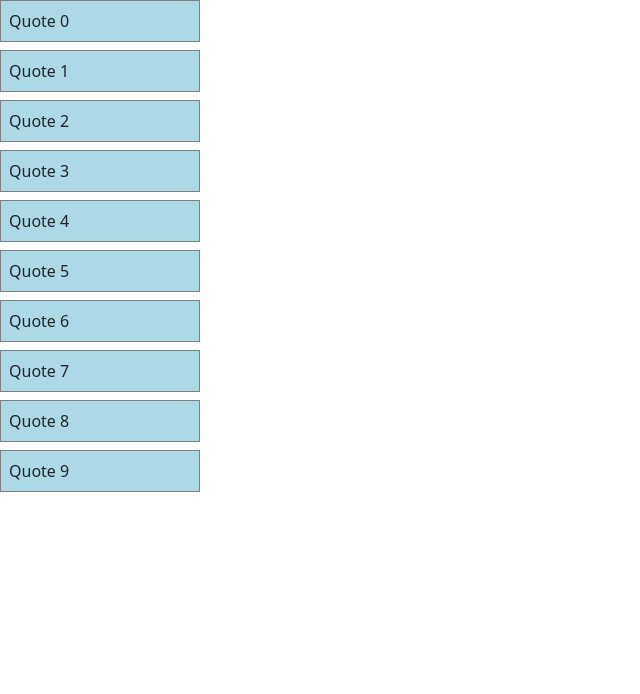
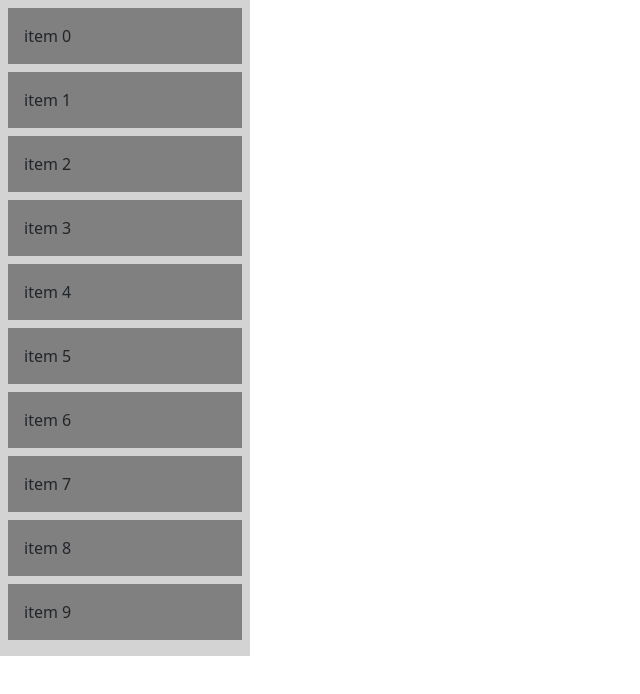
Before and after one commit to hulyaayarr/FE-4177P, a React (Vite) app: page / in a window 1280 px wide. Shown: the top 694 px of the page, without its empty margins (0-640 px from the left). Built offline with nearby package versions, Linux system fonts and the light colour scheme.

Commit message:
changing droppable functionality

```diff
--- a/src/App.tsx
+++ b/src/App.tsx
@@ -1,23 +1,23 @@
-import React, { useState } from "react";
-import styled from "@emotion/styled";
+import { Component } from "react";
 import { DragDropContext, Droppable, Draggable } from "react-beautiful-dnd";
+
+// fake data generator
+const getItems = (count: number, offset = 0) =>
+  Array.from({ length: count }, (_, k) => k).map((k) => ({
+    id: `item-${k + offset}`,
+    content: `item ${k + offset}`,
+  }));
 
 type Quote = {
   id: string;
   content: string;
 };
-
-// fake data generator
-const initial = Array.from({ length: 10 }, (_, k) => k).map((k) => {
-  const custom: Quote = {
-    id: `id-${k}`,
-    content: `Quote ${k}`,
-  };
-  return custom;
-});
-
-const grid = 8;
-const reorder = (list, startIndex, endIndex): Quote[] => {
+// a little function to help us with reordering the result
+const reorder = (
+  list: Quote[],
+  startIndex: number,
+  endIndex: number
+): Quote[] => {
   const result: Quote[] = Array.from(list);
   const [removed] = result.splice(startIndex, 1);
   result.splice(endIndex, 0, removed);
@@ -25,44 +25,15 @@ const reorder = (list, startIndex, endIndex): Quote[] => {
   return result;
 };
 
-const QuoteItem = styled.div`
-  width: 200px;
-  border: 1px solid grey;
-  margin-bottom: ${grid}px;
-  background-color: lightblue;
-  padding: ${grid}px;
-`;
-
-function Quote({ quote, index }) {
-  return (
-    <Draggable key={quote.id} draggableId={quote.id} index={index}>
-      {(provided) => (
-        <QuoteItem
-          ref={provided.innerRef}
-          {...provided.draggableProps}
-          {...provided.dragHandleProps}
-        >
-          {quote.content}
-        </QuoteItem>
-      )}
-    </Draggable>
-  );
-}
-
-const QuoteList = React.memo(function QuoteList({
-  quotes,
-}: {
-  quotes: Quote[];
-}) {
-  return quotes.map((quote: Quote, index: number) => (
-    <Quote quote={quote} index={index} key={quote.id} />
-  ));
-});
-
 /**
  * Moves an item from one list to another list.
-
-const move = (source, destination, droppableSource, droppableDestination) => {
+ */
+const move = (
+  source: Quote[],
+  destination: Quote[],
+  droppableSource,
+  droppableDestination
+): Quote[] => {
   const sourceClone = Array.from(source);
   const destClone = Array.from(destination);
   const [removed] = sourceClone.splice(droppableSource.index, 1);
@@ -76,55 +47,118 @@ const move = (source, destination, droppableSource, droppableDestination) => {
   return result;
 };
 
-const getItemStyle = (isDragging, draggableStyle) => ({
+const grid = 8;
+
+// eslint-disable-next-line @typescript-eslint/no-explicit-any
+const getItemStyle = (isDragging: boolean, draggableStyle: any) => ({
   // some basic styles to make the items look a bit nicer
   userSelect: "none",
   padding: grid * 2,
   margin: `0 0 ${grid}px 0`,
 
-  // change background colour if dragging
+  // change background color if dragging
   background: isDragging ? "lightgreen" : "grey",
 
-  // styles we need to apply on draggables
+  // styles we need to apply on draggable
   ...draggableStyle,
 });
-const getListStyle = (isDraggingOver) => ({
+
+const getListStyle = (isDraggingOver: boolean) => ({
   background: isDraggingOver ? "lightblue" : "lightgrey",
   padding: grid,
   width: 250,
 });
-*/
-function App() {
-  const [state, setState] = useState(initial);
 
-  function onDragEnd(result) {
-    if (!result.destination) {
+class App extends Component {
+  state = {
+    items: getItems(10),
+    selected: getItems(5, 10),
+  };
+
+  /**
+   * A semi-generic way to handle multiple lists. Matches
+   * the IDs of the droppable container to the names of the
+   * source arrays stored in the state.
+   */
+  id2List = {
+    droppable: "items",
+    droppable2: "selected",
+  };
+
+  getList = (id: string) => this.state[this.id2List[id]];
+
+  onDragEnd = (result) => {
+    const { source, destination } = result;
+
+    // dropped outside the list
+    if (!destination) {
       return;
     }
 
-    if (result.destination.index === result.source.index) {
-      return;
+    if (source.droppableId === destination.droppableId) {
+      const items: Quote[] = reorder(
+        this.getList(source.droppableId),
+        source.index,
+        destination.index
+      );
+
+      let state = items;
+
+      if (source.droppableId === "droppable2") {
+        state = { selected: items };
+      }
+
+      this.setState(state);
+    } else {
+      const result = move(
+        this.getList(source.droppableId),
+        this.getList(destination.droppableId),
+        source,
+        destination
+      );
+
+      this.setState({
+        items: result.droppable,
+        selected: result.droppable2,
+      });
     }
-    const quotes: Quote[] = reorder(
-      state,
-      result.source.index,
-      result.destination.index
-    );
-    setState(quotes);
-  }
-  return (
-    <div>
-      <DragDropContext onDragEnd={onDragEnd}>
-        <Droppable droppableId="list">
-          {(provided) => (
-            <div ref={provided.innerRef} {...provided.droppableProps}>
-              <QuoteList quotes={state} />
+  };
+
+  // Normally you would want to split things out into separate components.
+  // But in this example everything is just done in one place for simplicity
+  render() {
+    return (
+      <DragDropContext onDragEnd={this.onDragEnd}>
+        <Droppable droppableId="droppable">
+          {(provided, snapshot) => (
+            <div
+              ref={provided.innerRef}
+              style={getListStyle(snapshot.isDraggingOver)}
+            >
+              {this.state.items.map((item, index) => (
+                <Draggable key={item.id} draggableId={item.id} index={index}>
+                  {(provided, snapshot) => (
+                    <div
+                      ref={provided.innerRef}
+                      {...provided.draggableProps}
+                      {...provided.dragHandleProps}
+                      style={getItemStyle(
+                        snapshot.isDragging,
+                        provided.draggableProps.style
+                      )}
+                    >
+                      {item.content}
+                    </div>
+                  )}
+                </Draggable>
+              ))}
               {provided.placeholder}
             </div>
           )}
         </Droppable>
       </DragDropContext>
-    </div>
-  );
+    );
+  }
 }
+
 export default App;
--- a/src/main.tsx
+++ b/src/main.tsx
@@ -1,4 +1,3 @@
-import React from "react";
 import ReactDOM from "react-dom/client";
 import App from "./App.tsx";
 import "bootstrap/dist/css/bootstrap.css";
```
Also changed, not shown: src/index.js (deleted, +0 -179 lines).
